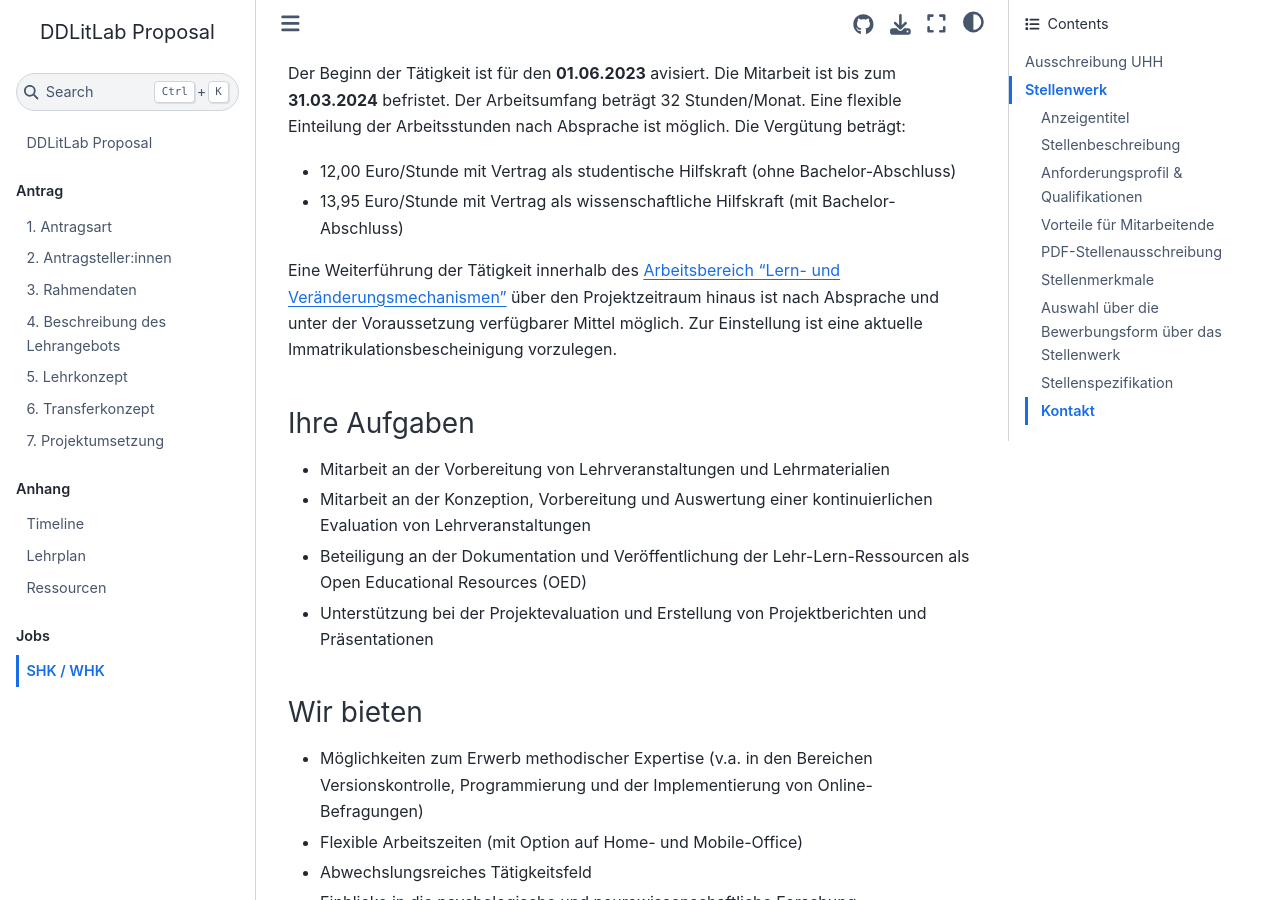
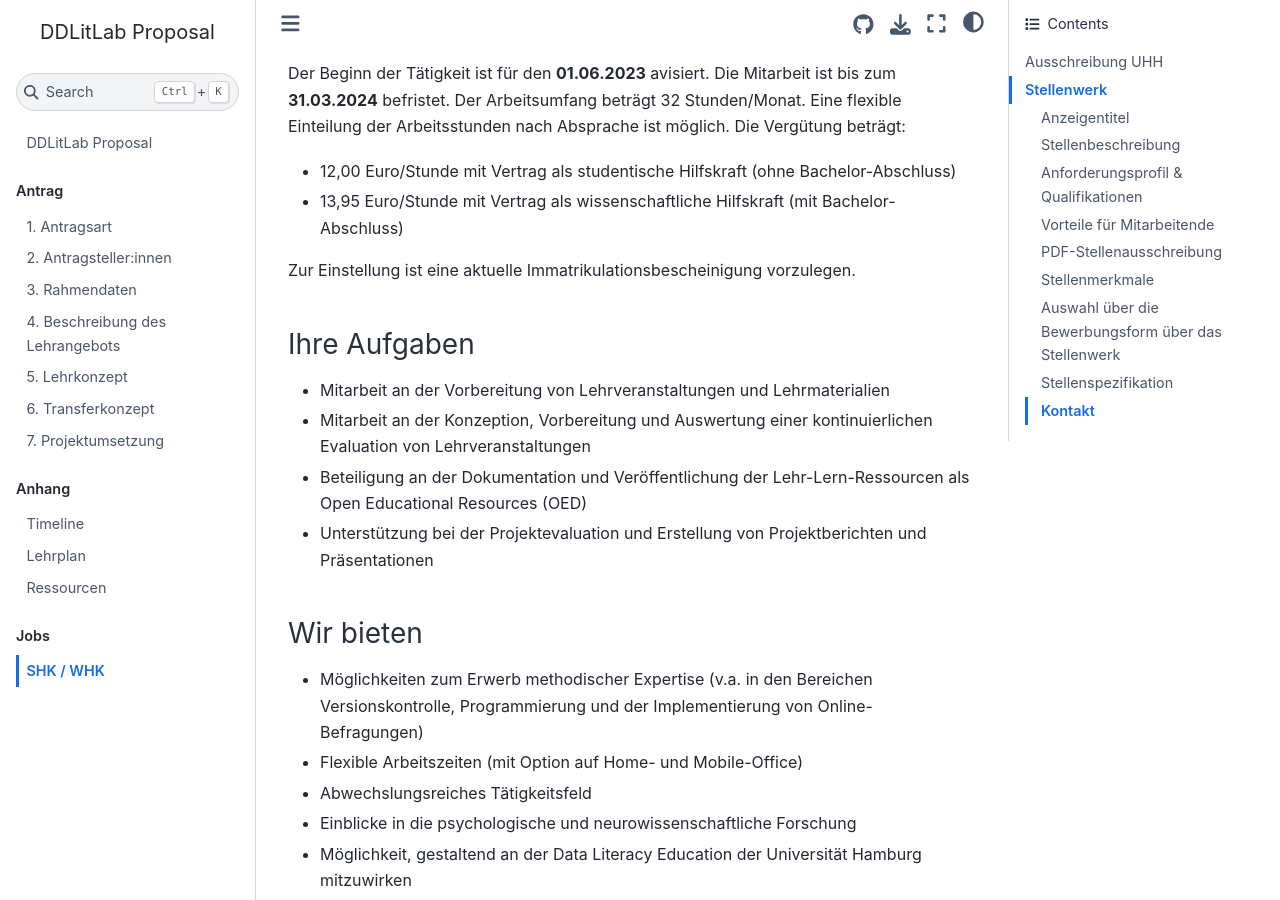
Before and after one commit to lnnrtwttkhn/ddlitlab-proposal, a Jupyter Book: the page built from docs/ausschreibung_whk.md, in a window 1280 px wide and 900 px high, scrolled down 752 px. Built offline with Jupyter Book 1.0.4 settings and Sphinx 7.4.7 and the Sphinx Book theme 1.1.4, drawn with Linux system fonts in a browser that asks for light colours.

Commit message:
remove part about further employment

```diff
--- a/docs/ausschreibung_whk.md
+++ b/docs/ausschreibung_whk.md
@@ -25,7 +25,6 @@ Die Vergütung beträgt:
 - 12,00 Euro/Stunde mit Vertrag als studentische Hilfskraft (ohne Bachelor-Abschluss)
 - 13,95 Euro/Stunde mit Vertrag als wissenschaftliche Hilfskraft (mit Bachelor-Abschluss)
 
-Eine Weiterführung der Tätigkeit innerhalb des [Arbeitsbereich "Lern- und Veränderungsmechanismen"](https://www.psy.uni-hamburg.de/arbeitsbereiche/lern-und-veraenderungsmechanismen.html) über den Projektzeitraum hinaus ist nach Absprache und unter der Voraussetzung verfügbarer Mittel möglich.
 Zur Einstellung ist eine aktuelle Immatrikulationsbescheinigung vorzulegen.
 
 ### Ihre Aufgaben
```
